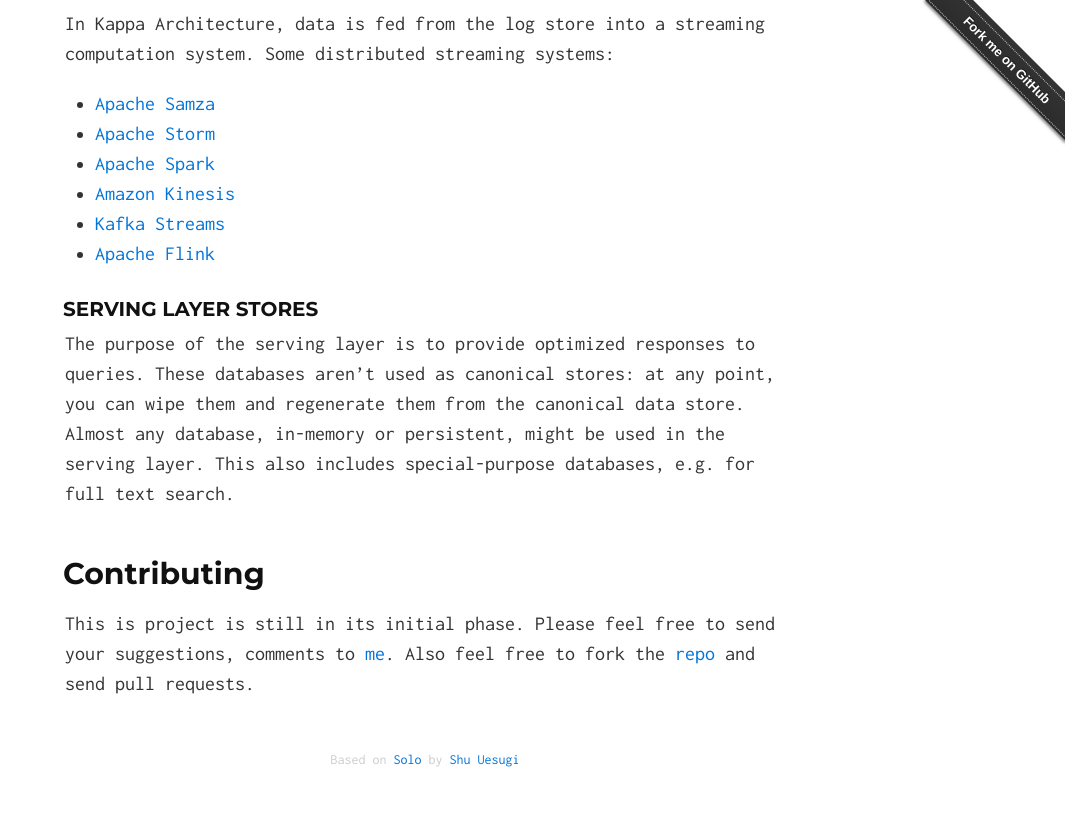
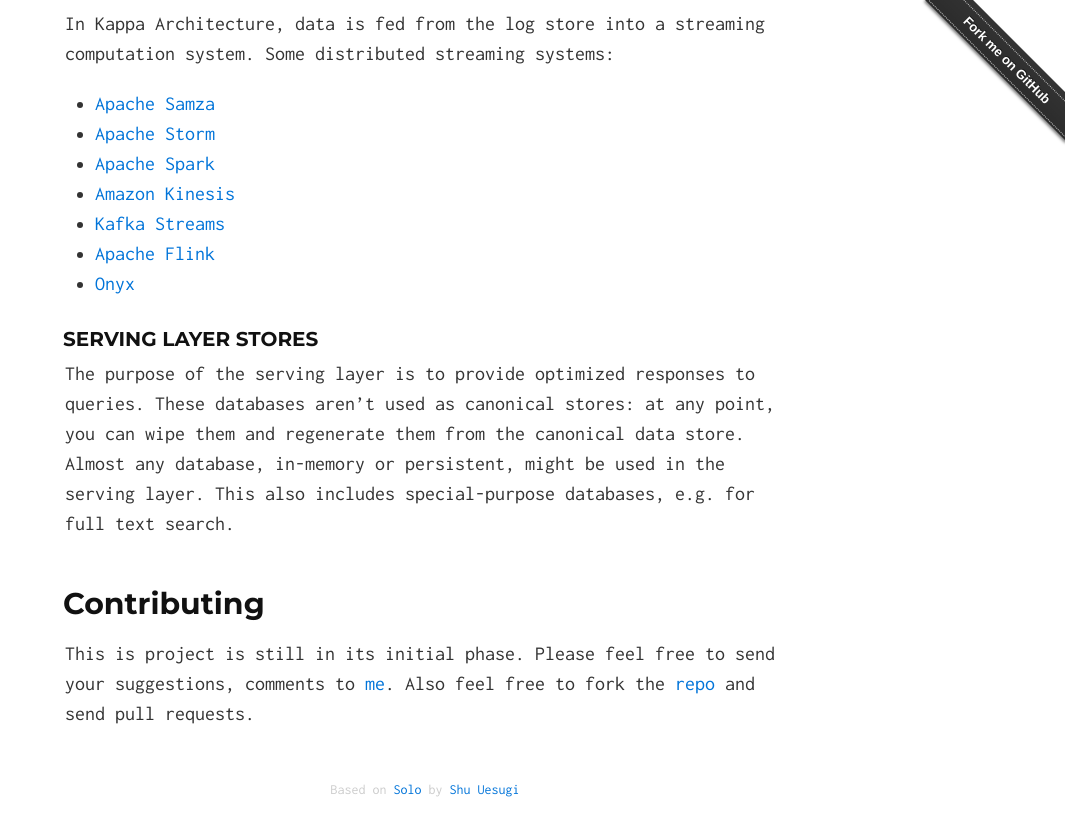
Before and after one commit to milinda/kappa-architecture.com, a Jekyll site: the page built from index.html, in a window 1280 px wide and 900 px high, scrolled down 2245 px. Shown: the top 836 px of the window, without its empty margins (215-1280 px from the left). Built offline with Jekyll 4.4.1, drawn with Linux system fonts in a browser that asks for light colours.

Commit message:
Add onyx stream processing framework

```diff
--- a/_includes/index.md
+++ b/_includes/index.md
@@ -46,6 +46,7 @@ In Kappa Architecture, data is fed from the log store into a streaming computati
 * [Amazon Kinesis](https://aws.amazon.com/kinesis/)
 * [Kafka Streams](http://kafka.apache.org/documentation.html#streams)
 * [Apache Flink](https://flink.apache.org/)
+* [Onyx](http://www.onyxplatform.org/)
 
 ### Serving layer stores
 
```
